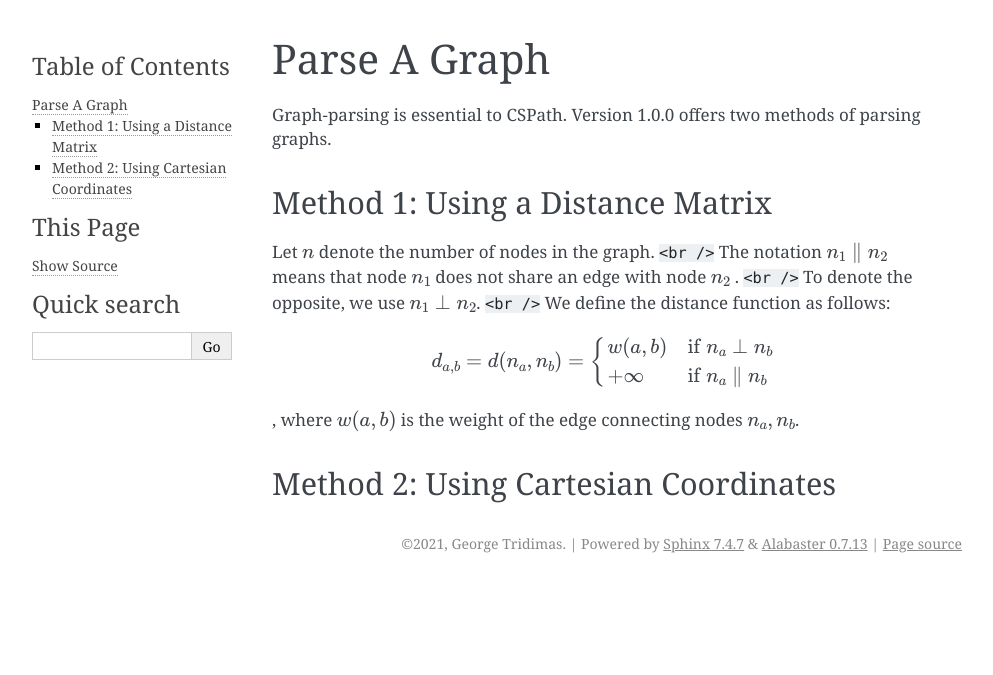
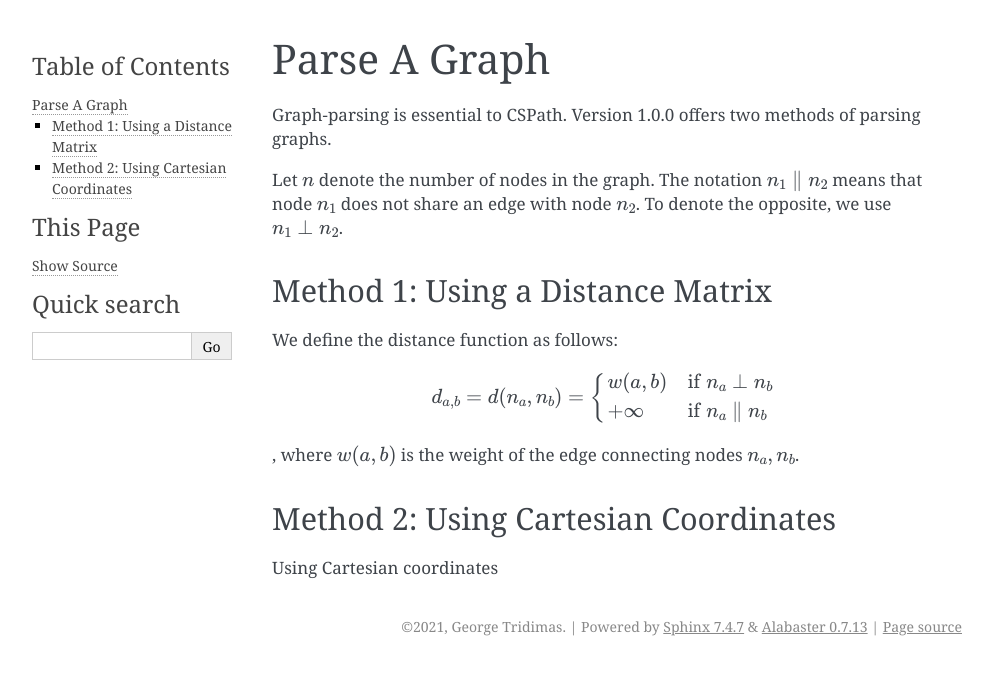
Before and after one commit to notgmt1337/CSPath, a Sphinx documentation site: the page built from docs/how-to/graph-parse.rst, in a window 1280 px wide. Shown: the top 675 px of the page, without its empty margins (148-1141 px from the left). Built offline with Sphinx 7.4.7, drawn with Linux system fonts in a browser that asks for light colours; cross-references to code outside the pages are shown as plain code; part of the change alters nothing that is shown.

Commit message:
Update graph-parse.rst

```diff
--- a/docs/how-to/graph-parse.rst
+++ b/docs/how-to/graph-parse.rst
@@ -3,10 +3,14 @@ Parse A Graph
 
 Graph-parsing is essential to CSPath. Version 1.0.0 offers two methods of parsing graphs.
 
+Let :math:`n` denote the number of nodes in the graph.
+The notation :math:`n_{1} \parallel n_{2}` means that node :math:`n_{1}` does not share an edge with node :math:`n_{2}`.
+To denote the opposite, we use :math:`n_{1} \perp n_{2}`.
+
 Method 1: Using a Distance Matrix
 ---------------------------------
 
-Let :math:`n` denote the number of nodes in the graph. :raw-html:`<br />` The notation :math:`n_{1} \parallel n_{2}` means that node :math:`n_{1}` does not share an edge with node :math:`n_{2}` . :raw-html:`<br />` To denote the opposite, we use :math:`n_{1} \perp n_{2}`. :raw-html:`<br />` We define the distance function as follows:
+We define the distance function as follows:
 
 .. math::
     d_{a, b} = d(n_{a}, n_{b}) =
@@ -21,3 +25,5 @@ Let :math:`n` denote the number of nodes in the graph. :raw-html:`<br />` The no
 
 Method 2: Using Cartesian Coordinates
 -------------------------------------
+
+Using Cartesian coordinates
```
